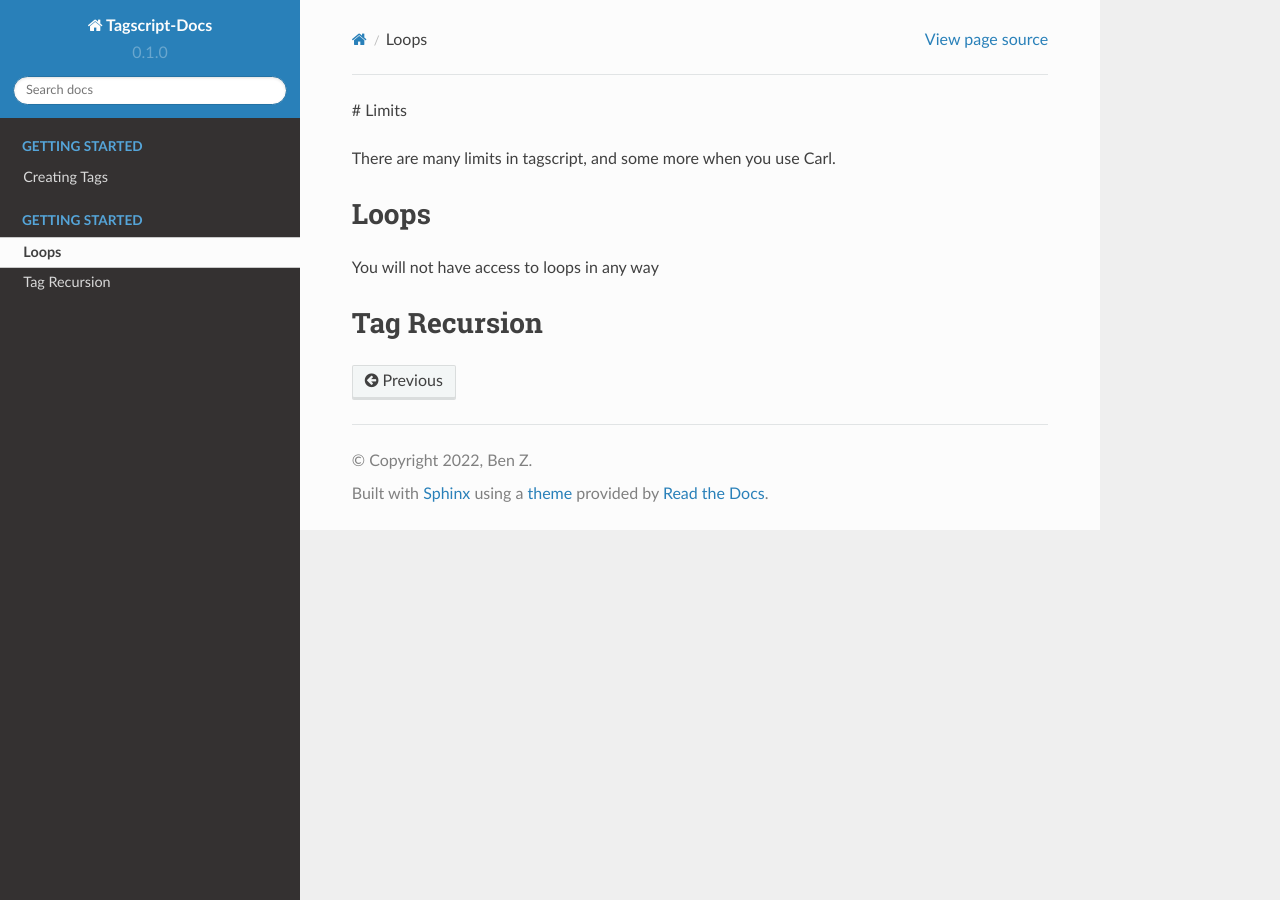
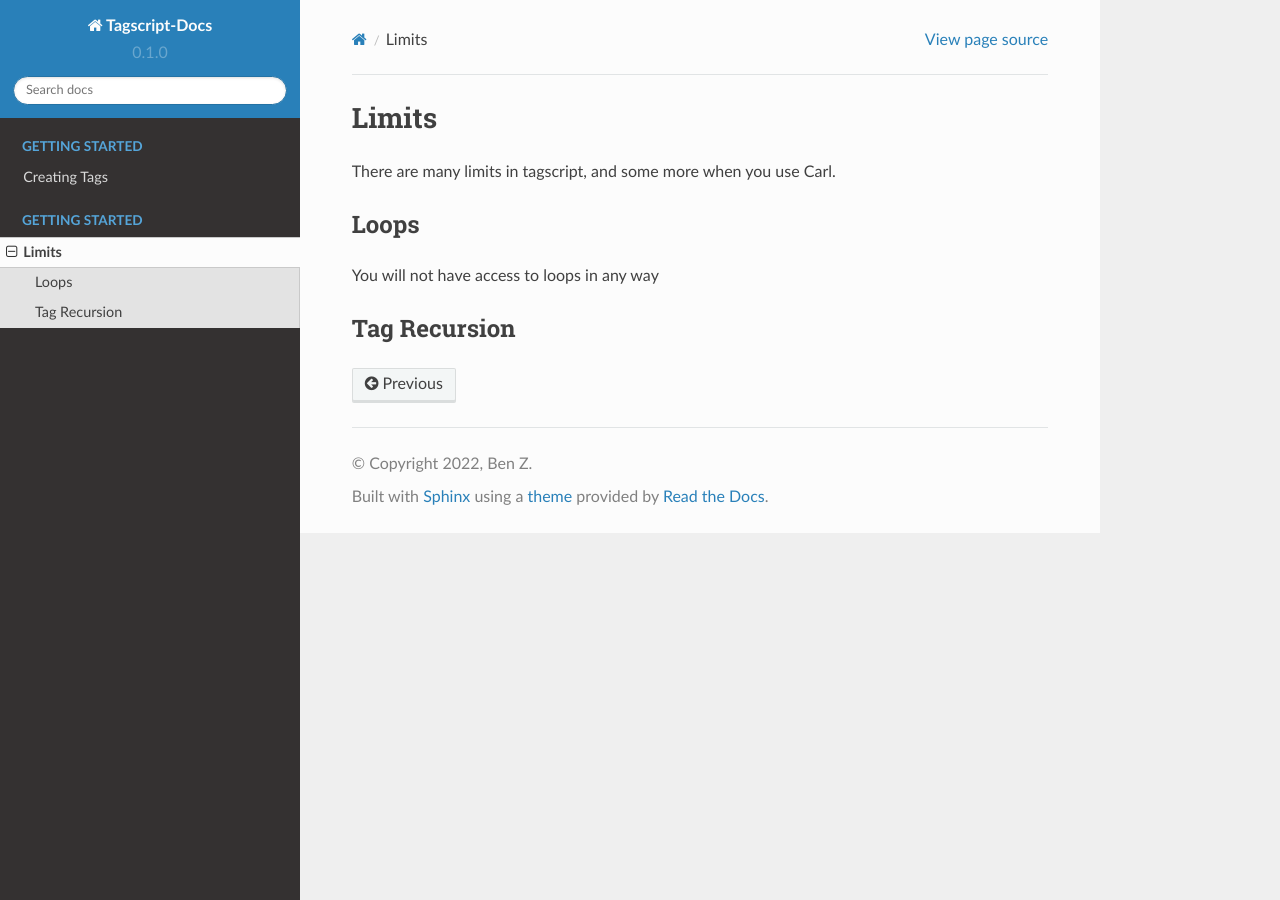
Before and after one commit to Leg3ndary/tagscript-docs, a Sphinx documentation site: the page built from docs/source/FAQ/tag_limits.rst, in a window 1280 px wide. Built offline with Sphinx 7.4.7 and the Read the Docs theme 2.0.0, drawn with Linux system fonts in a browser that asks for light colours.

```diff
--- a/docs/source/FAQ/tag_limits.rst
+++ b/docs/source/FAQ/tag_limits.rst
@@ -1,4 +1,5 @@
-# Limits
+Limits
+======
 
 There are many limits in tagscript, and some more when you use Carl.
 
--- a/docs/source/GettingStarted/creating_tags.rst
+++ b/docs/source/GettingStarted/creating_tags.rst
@@ -3,12 +3,12 @@ Creating Tags
 
 There are 2 different ways you can create tags, through the `Dashboard <https://carl.gg/>`_
 
-.. image:: images/creating_tags_dash1.png
+.. image:: images/creating_tags_dash.png
   :width: 400
   :alt: Failed Loading Image.
 
 After selecting a server head into the tags section
 
-.. image:: images/creating_tags_dash2.png
+.. image:: images/creating_tags_dash1.png
   :width: 400
   :alt: Failed Loading Image.
```
Also changed, not shown: docs/source/images/creating_tags_dash.png (renamed from docs/images/creating_tags_dash.png), docs/source/images/creating_tags_dash1.png (renamed from docs/images/creating_tags_dash1.png).
